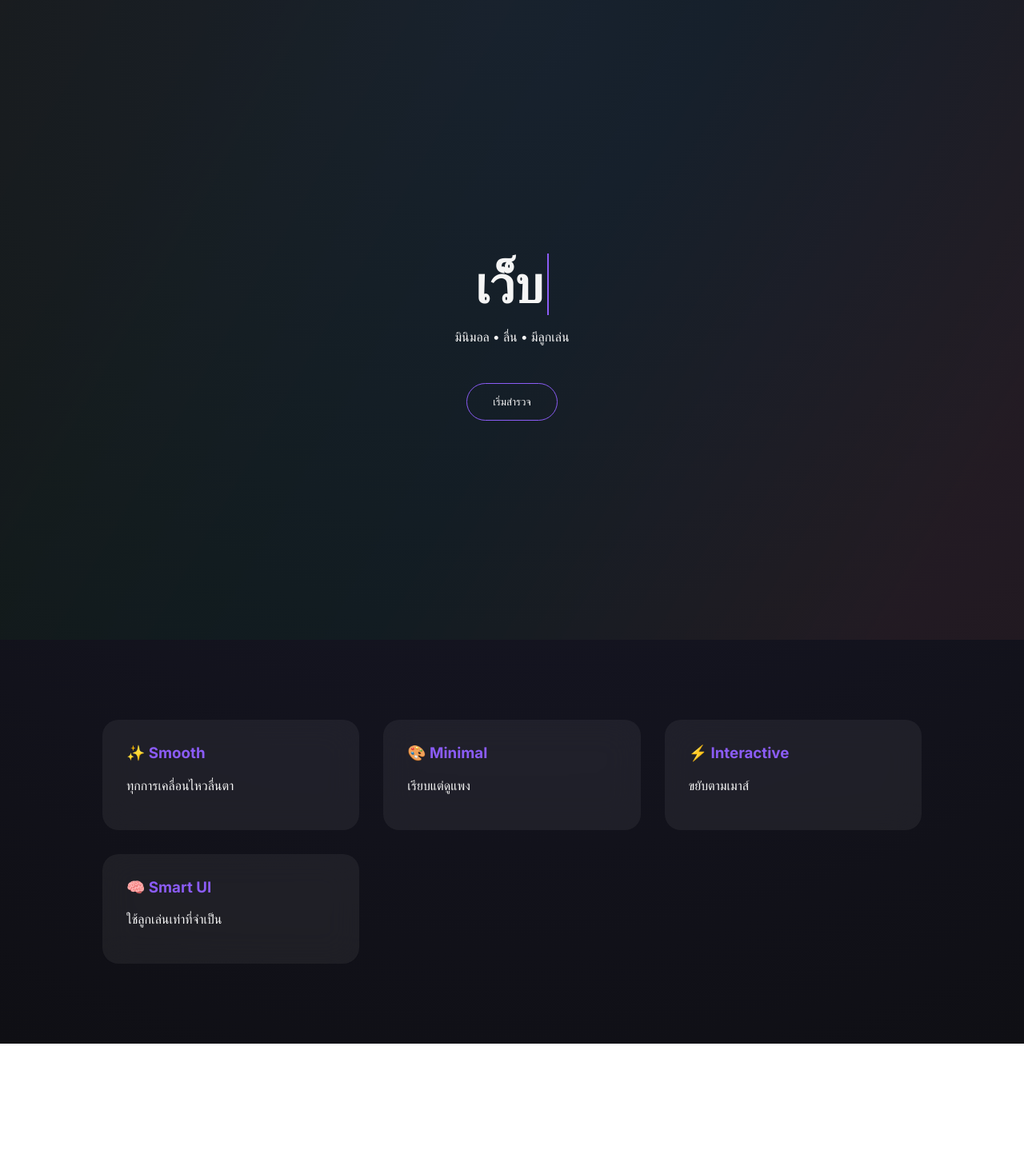
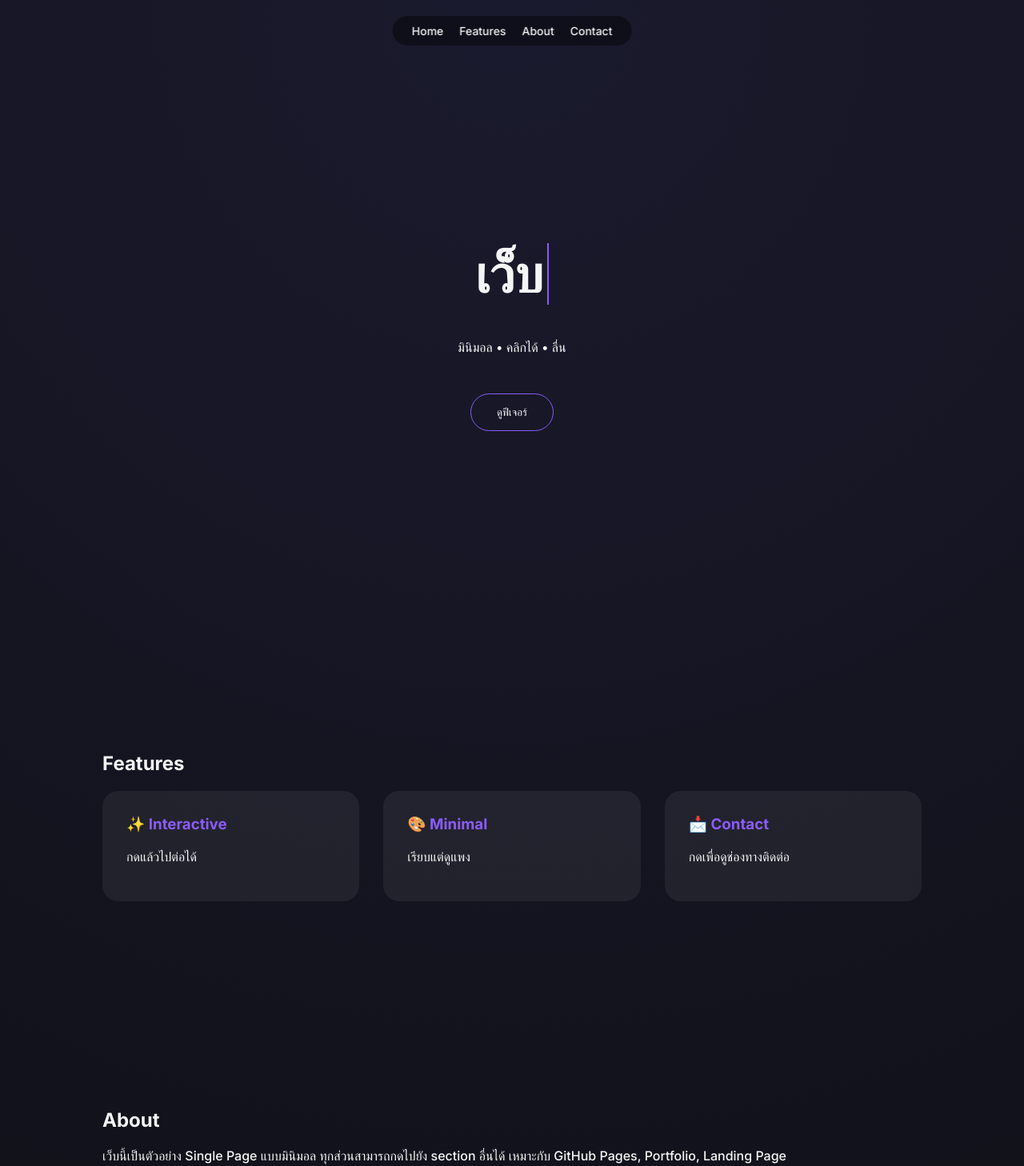
Before and after one commit to 34820/34820, a plain HTML site: page index.html in a window 1280 px wide. Shown: the top 1458 px of the page at 80% size. Before the commit the page ends 1305 px from the top, so only its background shows below. Drawn offline with Linux system fonts and the light colour scheme.

Commit message:
Update index.html

```diff
--- a/index.html
+++ b/index.html
@@ -22,28 +22,49 @@
 
 body {
   margin: 0;
-  min-height: 100vh;
   background: radial-gradient(circle at top, #1a1a2e, var(--bg));
   color: var(--text);
-  overflow-x: hidden;
 }
 
-/* animated background */
-body::before {
-  content: "";
+/* NAV */
+nav {
   position: fixed;
-  inset: 0;
-  background: linear-gradient(120deg, #8b5cf6, #ec4899, #22d3ee);
-  opacity: 0.07;
-  animation: moveBg 10s linear infinite;
-  z-index: -1;
+  top: 20px;
+  left: 50%;
+  transform: translateX(-50%);
+  background: rgba(0,0,0,0.4);
+  backdrop-filter: blur(12px);
+  border-radius: 999px;
+  padding: 10px 24px;
+  display: flex;
+  gap: 20px;
+  z-index: 999;
 }
 
-@keyframes moveBg {
-  0% { filter: hue-rotate(0deg); }
-  100% { filter: hue-rotate(360deg); }
+nav a {
+  color: var(--text);
+  text-decoration: none;
+  font-size: 14px;
+  cursor: pointer;
+  position: relative;
 }
 
+nav a::after {
+  content: "";
+  position: absolute;
+  left: 0;
+  bottom: -4px;
+  width: 0;
+  height: 2px;
+  background: var(--accent);
+  transition: 0.3s;
+}
+
+nav a:hover::after {
+  width: 100%;
+}
+
+/* HEADER */
 header {
   height: 100vh;
   display: flex;
@@ -54,18 +75,12 @@ header {
 
 h1 {
   font-size: clamp(2.5rem, 6vw, 4rem);
-  margin-bottom: 1rem;
 }
 
 .typing {
   color: var(--accent);
   border-right: 2px solid var(--accent);
   padding-right: 5px;
-  animation: blink 1s infinite;
-}
-
-@keyframes blink {
-  50% { border-color: transparent; }
 }
 
 button {
@@ -76,30 +91,16 @@ button {
   border: 1px solid var(--accent);
   border-radius: 999px;
   cursor: pointer;
-  position: relative;
-  overflow: hidden;
-}
-
-button::after {
-  content: "";
-  position: absolute;
-  inset: 0;
-  background: var(--accent);
-  opacity: 0;
-  transition: 0.3s;
-}
-
-button:hover::after {
-  opacity: 0.15;
 }
 
 section {
-  padding: 100px 10%;
+  padding: 120px 10%;
 }
 
+/* CARDS */
 .cards {
   display: grid;
-  grid-template-columns: repeat(auto-fit, minmax(240px, 1fr));
+  grid-template-columns: repeat(auto-fit, minmax(220px, 1fr));
   gap: 30px;
 }
 
@@ -107,8 +108,8 @@ section {
   background: var(--card);
   border-radius: 20px;
   padding: 30px;
-  backdrop-filter: blur(20px);
-  transition: transform 0.2s ease, box-shadow 0.2s ease;
+  cursor: pointer;
+  transition: transform 0.2s, box-shadow 0.2s;
 }
 
 .card:hover {
@@ -116,66 +117,90 @@ section {
 }
 
 .card h3 {
+  color: var(--accent);
   margin-top: 0;
-  color: var(--accent);
+}
+
+/* FOOTER */
+footer {
+  text-align: center;
+  opacity: 0.6;
+  padding: 40px;
 }
 </style>
 </head>
 
 <body>
 
-<header>
+<nav>
+  <a onclick="go('home')">Home</a>
+  <a onclick="go('features')">Features</a>
+  <a onclick="go('about')">About</a>
+  <a onclick="go('contact')">Contact</a>
+</nav>
+
+<header id="home">
   <div>
     <h1>เว็บ <span class="typing" id="typing"></span></h1>
-    <p>มินิมอล • ลื่น • มีลูกเล่น</p>
-    <button onclick="scrollToContent()">เริ่มสำรวจ</button>
+    <p>มินิมอล • คลิกได้ • ลื่น</p>
+    <button onclick="go('features')">ดูฟีเจอร์</button>
   </div>
 </header>
 
-<section id="content">
+<section id="features">
+  <h2>Features</h2>
   <div class="cards">
-    <div class="card"> <h3>✨ Smooth</h3><p>ทุกการเคลื่อนไหวลื่นตา</p></div>
-    <div class="card"> <h3>🎨 Minimal</h3><p>เรียบแต่ดูแพง</p></div>
-    <div class="card"> <h3>⚡ Interactive</h3><p>ขยับตามเมาส์</p></div>
-    <div class="card"> <h3>🧠 Smart UI</h3><p>ใช้ลูกเล่นเท่าที่จำเป็น</p></div>
+    <div class="card" onclick="go('about')">
+      <h3>✨ Interactive</h3>
+      <p>กดแล้วไปต่อได้</p>
+    </div>
+    <div class="card" onclick="go('about')">
+      <h3>🎨 Minimal</h3>
+      <p>เรียบแต่ดูแพง</p>
+    </div>
+    <div class="card" onclick="go('contact')">
+      <h3>📩 Contact</h3>
+      <p>กดเพื่อดูช่องทางติดต่อ</p>
+    </div>
   </div>
 </section>
 
+<section id="about">
+  <h2>About</h2>
+  <p>
+    เว็บนี้เป็นตัวอย่าง Single Page แบบมินิมอล
+    ทุกส่วนสามารถกดไปยัง section อื่นได้
+    เหมาะกับ GitHub Pages, Portfolio, Landing Page
+  </p>
+</section>
+
+<section id="contact">
+  <h2>Contact</h2>
+  <p>nareekan@email.com</p>
+</section>
+
+<footer>
+  © 2025  Web
+</footer>
+
 <script>
-/* typing effect */
+/* typing */
 const words = ["สวย", "เรียบ", "ล้ำ"];
-let i = 0, j = 0, isDeleting = false;
+let i = 0, j = 0, del = false;
 const el = document.getElementById("typing");
 
-function type() {
-  el.textContent = words[i].substring(0, j);
-  if (!isDeleting && j++ === words[i].length + 1) {
-    isDeleting = true;
-  } else if (isDeleting && j-- === 0) {
-    isDeleting = false;
-    i = (i + 1) % words.length;
-  }
-  setTimeout(type, isDeleting ? 80 : 120);
+(function type(){
+  el.textContent = words[i].substring(0,j);
+  if(!del && j++ === words[i].length+1) del = true;
+  else if(del && j-- === 0){ del=false; i=(i+1)%words.length; }
+  setTimeout(type, del?80:120);
+})();
+
+/* navigation */
+function go(id){
+  document.getElementById(id)
+    .scrollIntoView({behavior:'smooth'});
 }
-type();
-
-/* scroll */
-function scrollToContent() {
-  document.getElementById("content").scrollIntoView({behavior:"smooth"});
-}
-
-/* card parallax */
-document.querySelectorAll(".card").forEach(card => {
-  card.addEventListener("mousemove", e => {
-    const r = card.getBoundingClientRect();
-    const x = e.clientX - r.left - r.width / 2;
-    const y = e.clientY - r.top - r.height / 2;
-    card.style.transform = `rotateX(${ -y/20 }deg) rotateY(${ x/20 }deg)`;
-  });
-  card.addEventListener("mouseleave", () => {
-    card.style.transform = "rotateX(0) rotateY(0)";
-  });
-});
 </script>
 
 </body>
```
